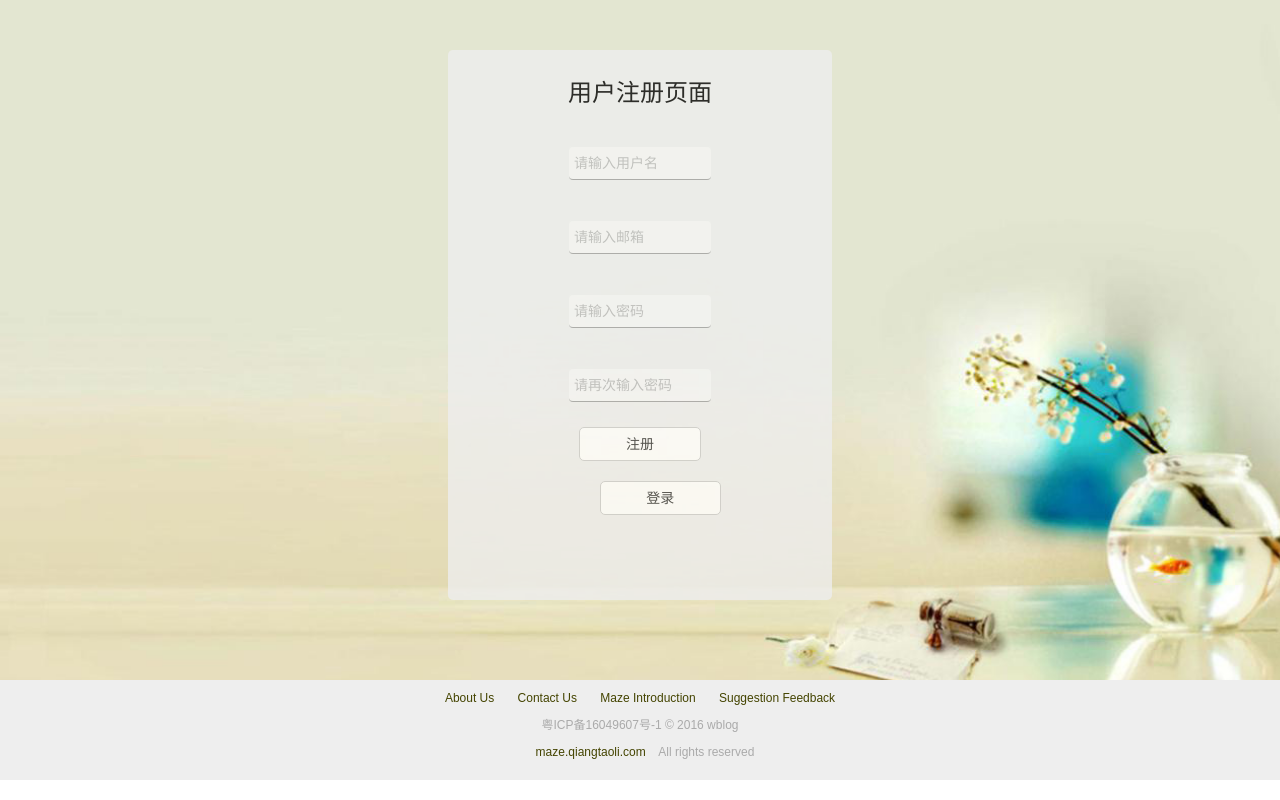
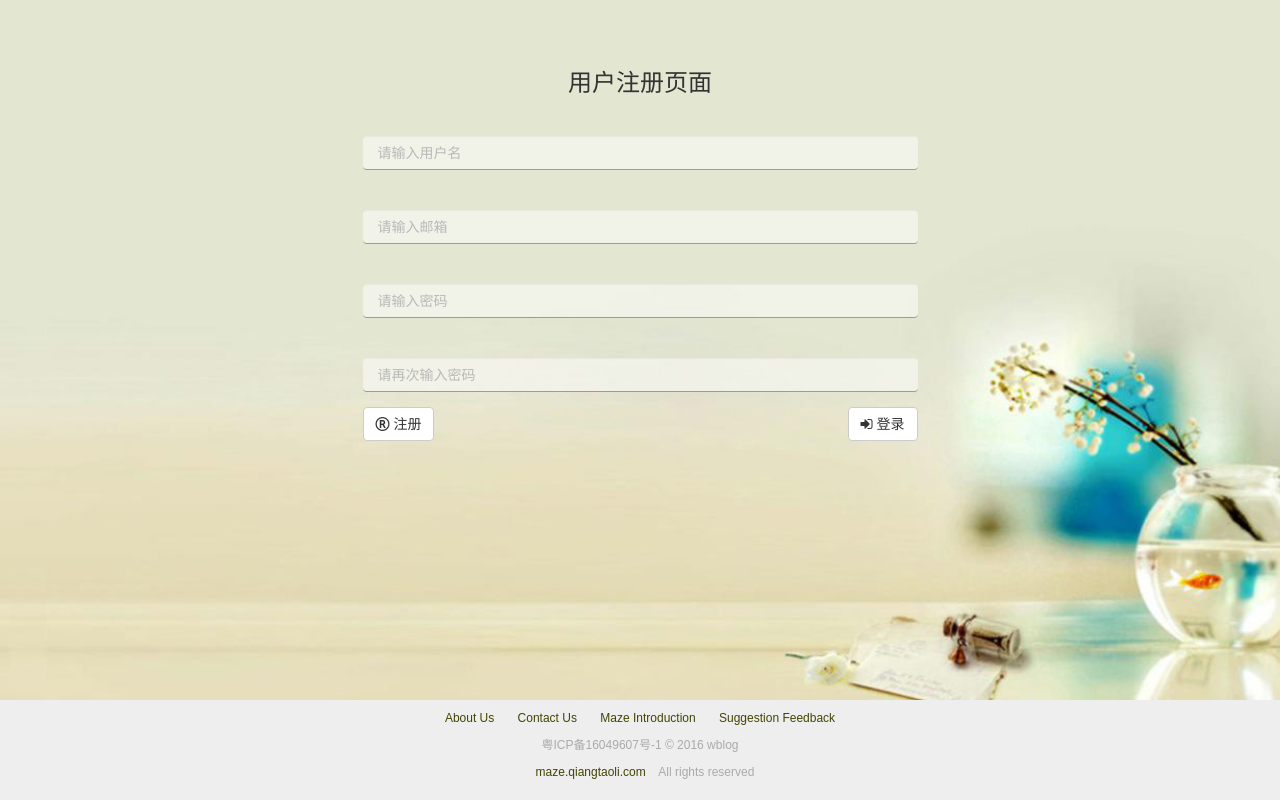
Before and after one commit to code-maze/wblog, a Flask app: page /editor in a window 1280 px wide. Run offline with Flask 2, Linux system fonts and the light colour scheme; some libraries are stand-ins or nearby versions.

Commit message:
修改表单样式

```diff
--- a/www/app/static/css/common.css
+++ b/www/app/static/css/common.css
@@ -1,10 +1,9 @@
 #main.container {
-    margin-top: 50px;
+    margin: 50px auto;
     min-height: calc(100vh - 200px);
 }
 
 #footer {
-    margin-top: 50px;
     width:100%;
     height:100px;
     text-align: center;
--- a/www/app/static/css/signin.css
+++ b/www/app/static/css/signin.css
@@ -3,25 +3,11 @@ body{
     -webkit-background-size: cover;
     background-size: cover;
 }
-#main.container{
-    width:30%;
-    background-color: #eee;
-    opacity:.8;
-    color:#000;
-    border-radius: 5px;
-    text-align: center;
-    min-height: calc(85vh - 130px);
-    margin-bottom: 80px;
-}
+
 .form-group{
     position: relative;
-    padding: 0 10px;
+}
 
-}
-.text-center{
-    margin-top:30px;
-    font-family: 'Microsoft Yahei';
-}
 .form-group > .help-block{
     position:absolute;
     top:2px;
@@ -29,6 +15,7 @@ body{
     z-index: -100;
     transition:all 0.5s linear;
 }
+
 .form-group > .form-control{
     border: 0;
     border-bottom: 1px solid;
@@ -36,8 +23,3 @@ body{
     position: relative;
     margin-top: 40px;
 }
-.btn{
-    border-radius: 5px;
-    width:75%;
-    margin:10px auto;
-}
--- a/www/app/static/js/signin.js
+++ b/www/app/static/js/signin.js
@@ -5,10 +5,6 @@ var signin = {
         password: '密码'
     },
     init: function () {
-        $(':input').each(function (index, elem) {
-            elem.value = '';
-        });
-
         $('form').on('keyup', '.form-control', (e) => {
             let target = e.target,
                 $target = $(e.target),
--- a/www/app/templates/editor.html
+++ b/www/app/templates/editor.html
@@ -16,14 +16,13 @@
             <input type="text" class="form-control" id="title" placeholder="title">
         </div>
         <div class="form-group">
-            <textarea class="form-control" rows="15"></textarea>
+            <textarea class="form-control" rows="12"></textarea>
         </div>
-        <button class="btn btn-primary"><i class="fa fa-floppy-o" aria-hidden="true"></i> Submit</button>
+        <button class="btn btn-primary"><i class="fa fa-floppy-o" aria-hidden="true"></i> Save</button>
     </form>
 </div>
 {% endblock %}
 
 {%block script %}
 <script src="/static/js/editor.js"></script>
-{{ nav.animate() }}
 {% endblock %}
--- a/www/app/templates/signup.html
+++ b/www/app/templates/signup.html
@@ -9,7 +9,7 @@
 {% block content %}
 <div id="main" class="container">
     <div class="row">
-        <form role="form" class="col-xs-12 col-md-6 col-md-offset-3">
+        <form role="form" class="col-xs-12 col-sm-6 col-sm-offset-3">
             <h3 class="text-center">用户注册页面</h3>
             <div class="form-group">
                 <input id='username' class="form-control" type="text" name="username" minlength="2" maxlength="50" required/>
@@ -27,8 +27,8 @@
                 <input id='upwd2' class="form-control" type="password" name="upwd2" minlength="6" maxlength="50" required/>
                 <span class="help-block">请再次输入密码</span>
             </div>
-            <button id="submit" class="btn btn-default">注册</button>
-            <a href="/signin" class="btn btn-default pull-right">登录</a>
+            <button id="submit" class="btn btn-default"><i class="fa fa-registered" aria-hidden="true"></i> 注册</button>
+            <a href="/signin" class="btn btn-default pull-right"><i class="fa fa-sign-in" aria-hidden="true"></i> 登录</a>
         </form>
     </div>
 </div>
```
Also changed, not shown: www/app/static/css/editor.css (+4 -3 lines), www/app/templates/signin.html (+4 -4 lines).
